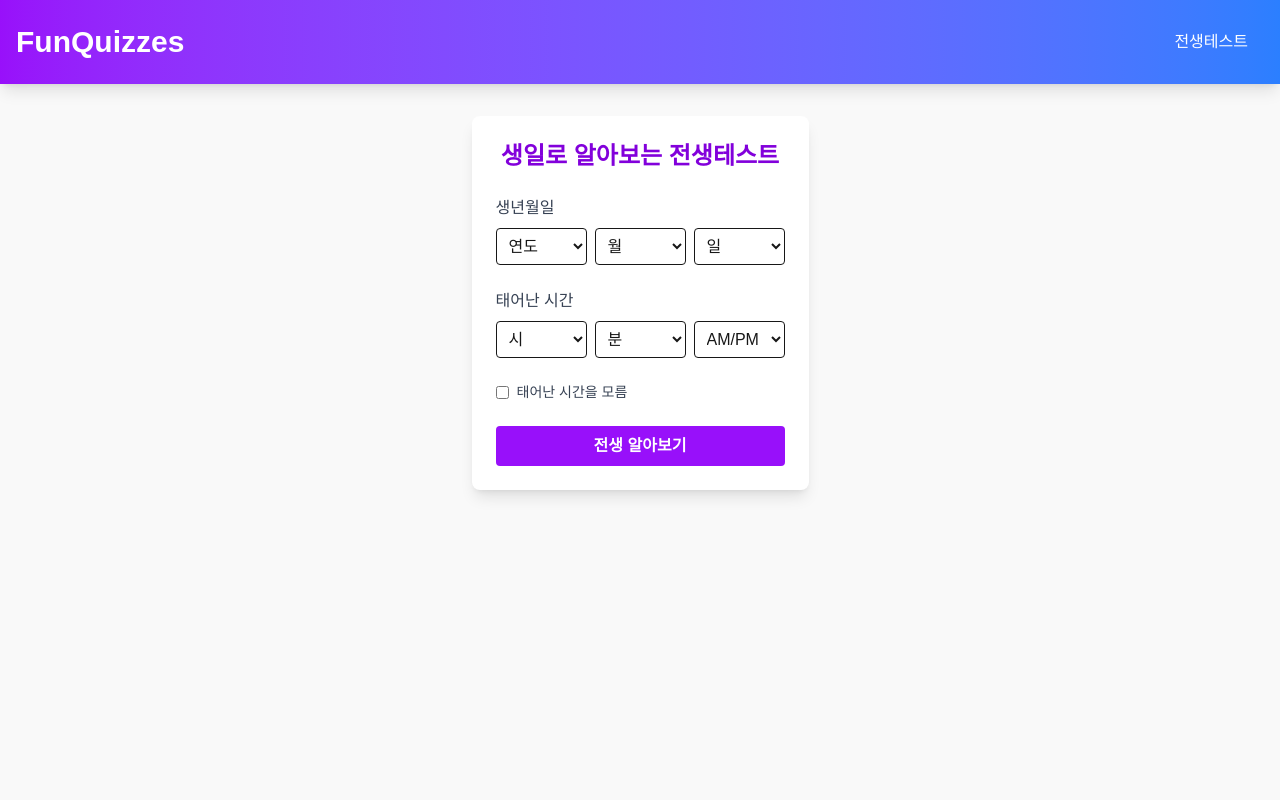
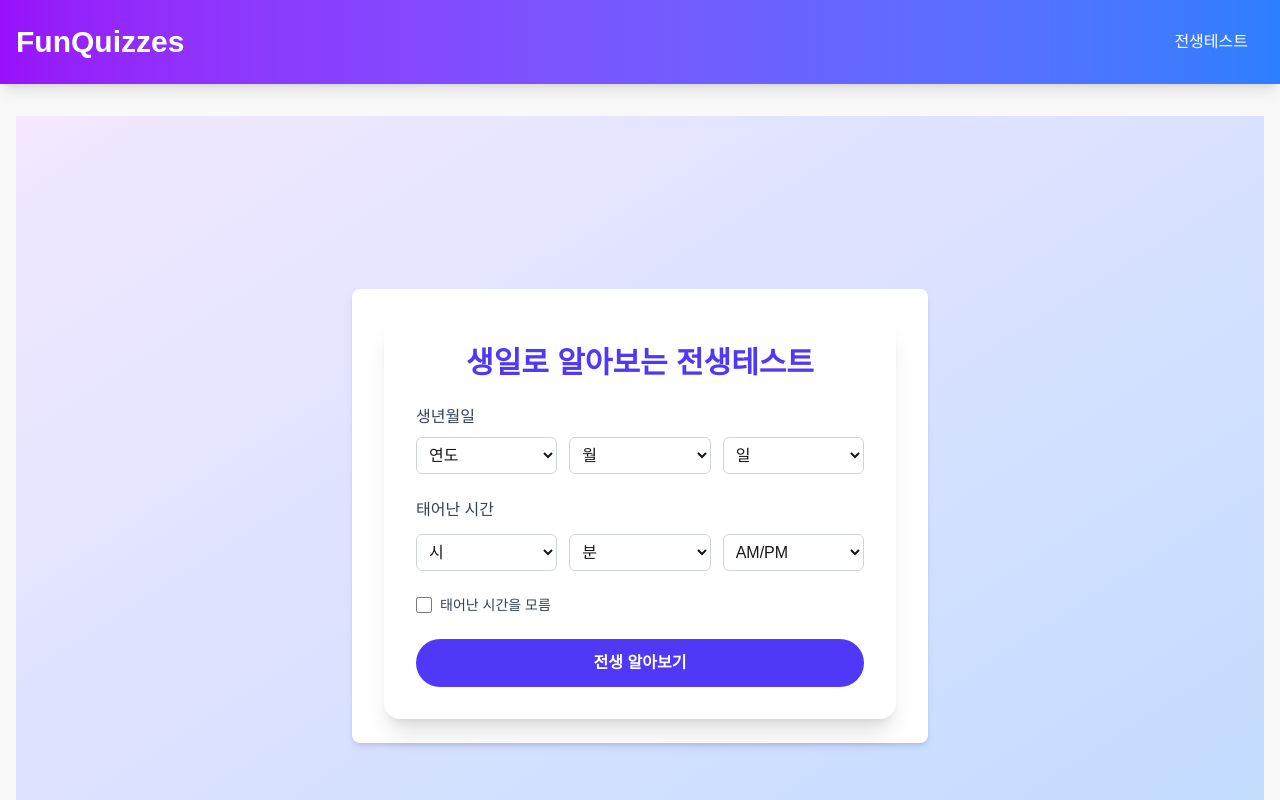
Before and after one commit to gahyun-git/fun_quizzes_frontend, a Next.js app: page /past-life in a window 1280 px wide. Shown: the top 800 px of the page. Built offline with nearby package versions, Linux system fonts and the light colour scheme.

Commit message:
ui 변경

```diff
--- a/app/components/InputForm.tsx
+++ b/app/components/InputForm.tsx
@@ -46,13 +46,15 @@ export default function InputForm({
   return (
     <>
       {showAds && (
-        <div className="fixed inset-0 bg-black/70 z-50 flex items-center justify-center">
-          <div className="bg-white p-6 rounded-lg shadow-lg max-w-sm w-full text-center">
-            <p className="font-semibold mb-4">광고 시청 후 계속됩니다</p>
+        <div className="fixed inset-0 bg-black/70 z-50 flex items-center justify-center backdrop-blur-sm">
+          <div className="bg-white p-6 rounded-2xl shadow-2xl max-w-sm w-full text-center">
+            <p className="text-lg font-semibold mb-4 text-gray-800">
+              광고 시청 후 계속됩니다
+            </p>
             <Adsense adSlot="5736158358" />
             <button
               onClick={onAdClose}
-              className="mt-4 px-4 py-2 bg-purple-600 text-white rounded hover:bg-purple-700"
+              className="mt-4 px-6 py-2 bg-indigo-600 text-white rounded-full hover:bg-indigo-700 transition-colors duration-300"
             >
               닫고 계속하기
             </button>
@@ -62,51 +64,63 @@ export default function InputForm({
 
       <form
         onSubmit={onSubmit}
-        className="bg-white shadow-lg rounded-lg p-6 max-w-lg mx-auto space-y-6 animate-fade-in"
+        className="bg-white shadow-xl rounded-2xl p-8 max-w-lg mx-auto space-y-6 transform transition-all duration-500 hover:scale-[1.01] animate-fade-in"
       >
-        <h2 className="text-2xl font-bold text-center text-purple-700">생일로 알아보는 전생테스트</h2>
+        <h2 className="text-3xl font-bold text-center text-indigo-600">
+          생일로 알아보는 전생테스트
+        </h2>
 
         {/* 생년월일 */}
         <div>
-          <label className="block text-gray-700 mb-2">생년월일</label>
-          <div className="grid grid-cols-3 gap-2">
+          <label className="block text-gray-700 mb-2 font-medium">
+            생년월일
+          </label>
+          <div className="grid grid-cols-3 gap-3">
             <select
               ref={yearRef}
               value={formState.birthYear}
               onChange={(e) => handleYearChange(e.target.value, setFormState)}
               required
-              className="border rounded p-2 w-full focus:outline-none focus:ring-2 focus:ring-purple-400"
+              className="border border-gray-300 rounded-md p-2 w-full focus:outline-none focus:ring-2 focus:ring-indigo-500"
               onClick={() => {
                 const index = years.findIndex((y) => y === "1991");
                 const optionHeight = 32;
-                yearRef.current!.scrollTop = (index - 3) * optionHeight;
+                if (yearRef.current) {
+                  yearRef.current.scrollTop = (index - 3) * optionHeight;
+                }
               }}
             >
               <option value="">연도</option>
               {years.map((year) => (
-                <option key={year} value={year}>{year}</option>
+                <option key={year} value={year}>
+                  {year}
+                </option>
               ))}
             </select>
             <select
               value={formState.birthMonth}
               onChange={(e) => handleMonthChange(e.target.value, setFormState)}
               required
-              className="border rounded p-2 w-full focus:outline-none focus:ring-2 focus:ring-purple-400"
+              className="border border-gray-300 rounded-md p-2 w-full focus:outline-none focus:ring-2 focus:ring-indigo-500"
             >
               <option value="">월</option>
               {months.map((month) => (
-                <option key={month} value={month}>{month}</option>
+                <option key={month} value={month}>
+                  {month}
+                </option>
               ))}
             </select>
             <select
               value={formState.birthDay}
               onChange={(e) => handleDayChange(e.target.value, setFormState)}
               required
-              className="border rounded p-2 w-full focus:outline-none focus:ring-2 focus:ring-purple-400"
+              className="border border-gray-300 rounded-md p-2 w-full focus:outline-none focus:ring-2 focus:ring-indigo-500"
             >
               <option value="">일</option>
               {days.map((day) => (
-                <option key={day} value={day}>{day}</option>
+                <option key={day} value={day}>
+                  {day}
+                </option>
               ))}
             </select>
           </div>
@@ -114,31 +128,53 @@ export default function InputForm({
 
         {/* 태어난 시간 */}
         <div className="transition-all duration-300">
-          <div className={`grid grid-cols-3 gap-2 overflow-hidden ${formState.unknownBirthTime ? "opacity-0 h-0" : "opacity-100 h-auto"}`}>
-            <label className="col-span-3 block text-gray-700">태어난 시간</label>
+          <div
+            className={`grid grid-cols-3 gap-3 overflow-hidden ${
+              formState.unknownBirthTime ? "opacity-0 h-0" : "opacity-100 h-auto"
+            }`}
+          >
+            <label className="col-span-3 block text-gray-700 font-medium">
+              태어난 시간
+            </label>
             <select
               value={formState.birthHour}
-              onChange={(e) => handleHourChange(e.target.value, setFormState, minuteRef as RefObject<HTMLSelectElement>)}
+              onChange={(e) =>
+                handleHourChange(
+                  e.target.value,
+                  setFormState,
+                  minuteRef as RefObject<HTMLSelectElement>
+                )
+              }
               disabled={formState.unknownBirthTime}
               required={!formState.unknownBirthTime}
-              className="border rounded p-2 w-full focus:outline-none focus:ring-2 focus:ring-purple-400"
+              className="border border-gray-300 rounded-md p-2 w-full focus:outline-none focus:ring-2 focus:ring-indigo-500"
             >
               <option value="">시</option>
               {hours.map((h) => (
-                <option key={h} value={h}>{h}</option>
+                <option key={h} value={h}>
+                  {h}
+                </option>
               ))}
             </select>
             <select
               ref={minuteRef as React.RefObject<HTMLSelectElement>}
               value={formState.birthMinute}
-              onChange={(e) => handleMinuteChange(e.target.value, setFormState, ampmRef as RefObject<HTMLSelectElement>)}
+              onChange={(e) =>
+                handleMinuteChange(
+                  e.target.value,
+                  setFormState,
+                  ampmRef as RefObject<HTMLSelectElement>
+                )
+              }
               disabled={formState.unknownBirthTime}
               required={!formState.unknownBirthTime}
-              className="border rounded p-2 w-full focus:outline-none focus:ring-2 focus:ring-purple-400"
+              className="border border-gray-300 rounded-md p-2 w-full focus:outline-none focus:ring-2 focus:ring-indigo-500"
             >
               <option value="">분</option>
               {minutes.map((m) => (
-                <option key={m} value={m}>{m}</option>
+                <option key={m} value={m}>
+                  {m}
+                </option>
               ))}
             </select>
             <select
@@ -147,11 +183,13 @@ export default function InputForm({
               onChange={(e) => handleAmPmChange(e.target.value, setFormState)}
               disabled={formState.unknownBirthTime}
               required={!formState.unknownBirthTime}
-              className="border rounded p-2 w-full focus:outline-none focus:ring-2 focus:ring-purple-400"
+              className="border border-gray-300 rounded-md p-2 w-full focus:outline-none focus:ring-2 focus:ring-indigo-500"
             >
               <option value="">AM/PM</option>
               {ampmList.map((ap) => (
-                <option key={ap} value={ap}>{ap}</option>
+                <option key={ap} value={ap}>
+                  {ap}
+                </option>
               ))}
             </select>
           </div>
@@ -162,18 +200,26 @@ export default function InputForm({
           <input
             type="checkbox"
             checked={formState.unknownBirthTime}
-            onChange={(e) => handleUnknownTimeChange(e.target.checked, setFormState)}
-            className="mr-2"
+            onChange={(e) =>
+              handleUnknownTimeChange(e.target.checked, setFormState)
+            }
+            className="mr-2 h-4 w-4 text-indigo-600 border-gray-300 rounded focus:ring-indigo-500"
+            aria-label="태어난 시간을 모름"
+            id="unknownBirthTime"
           />
-          <label className="text-sm text-gray-700">태어난 시간을 모름</label>
+          <label className="text-sm text-gray-700" htmlFor="unknownBirthTime">
+            태어난 시간을 모름
+          </label>
         </div>
 
-        {formState.error && <p className="text-red-500 text-sm">{formState.error}</p>}
+        {formState.error && (
+          <p className="text-red-500 text-sm">{formState.error}</p>
+        )}
 
         <button
           type="submit"
           disabled={formState.loading}
-          className="w-full bg-purple-600 hover:bg-purple-700 text-white font-bold py-2 rounded transition"
+          className="w-full bg-indigo-600 hover:bg-indigo-700 text-white font-bold py-3 rounded-full transition-colors duration-300"
         >
           {formState.loading ? "생성 중..." : "전생 알아보기"}
         </button>
--- a/app/page.tsx
+++ b/app/page.tsx
@@ -1,8 +1,18 @@
-
+"use client";
 export default function HomePage() {
   return (
-    <div className="min-h-screen flex items-center justify-center bg-gray-50">
-      <h1 className="text-3xl font-bold">Welcome to My App</h1>
+    <div className="min-h-screen flex items-center justify-center bg-gradient-to-r from-blue-500 to-purple-600">
+      <div className="bg-white rounded-lg shadow-xl p-8 text-center max-w-md">
+        <h1 className="text-4xl font-bold text-gray-800 mb-4">
+          지금 시작해보세요👇
+        </h1>
+        <button className="mt-6 px-6 py-2 rounded-full bg-purple-600 text-white hover:bg-purple-700 transition duration-300"
+        onClick={() => {
+          window.location.href = "/past-life";
+        }}>
+          전생 테스트
+        </button>
+      </div>
     </div>
   );
 }
--- a/app/past-life/page.tsx
+++ b/app/past-life/page.tsx
@@ -71,6 +71,8 @@ export default function PastLifePage() {
   };
 
   return (
+    <div className="min-h-screen flex items-center justify-center bg-gradient-to-br from-purple-100 to-blue-200 p-4">
+      <div className="bg-white rounded-lg shadow-md p-6 max-w-xl w-full">
         <InputForm
           formState={formState}
           setFormState={setFormState}
@@ -78,5 +80,7 @@ export default function PastLifePage() {
           showAds={showAds}
           onAdClose={handleAdClose}
         />
+      </div>
+    </div>
   );
 }
--- a/app/past-life/result/[result_id]/page.tsx
+++ b/app/past-life/result/[result_id]/page.tsx
@@ -46,10 +46,20 @@ const ResultPage: React.FC<{ params: Promise<Params> }> = ({ params }) => {
   }, [resultId, router]);
 
   if (loading) {
-    return <p className="text-center">Loading...</p>;
+    return (
+      <div className="min-h-screen flex items-center justify-center bg-gradient-to-r from-gray-300 to-gray-500 p-4">
+        <p className="text-2xl font-semibold text-white">Loading...</p>
+      </div>
+    );
   }
 
-  return <ResultDisplay result={result} />;
+  return (
+    <div className="min-h-screen flex items-center justify-center bg-gradient-to-r from-gray-300 to-gray-500 p-4">
+      <div className="bg-white rounded-lg shadow-lg p-8 w-full max-w-3xl">
+        <ResultDisplay result={result} />
+      </div>
+    </div>
+  );
 };
 
 export default ResultPage;
```
Also changed, not shown: app/components/ResultDisplay.tsx (+12 -5 lines). Lines whose indentation alone changed are shown as unchanged.
